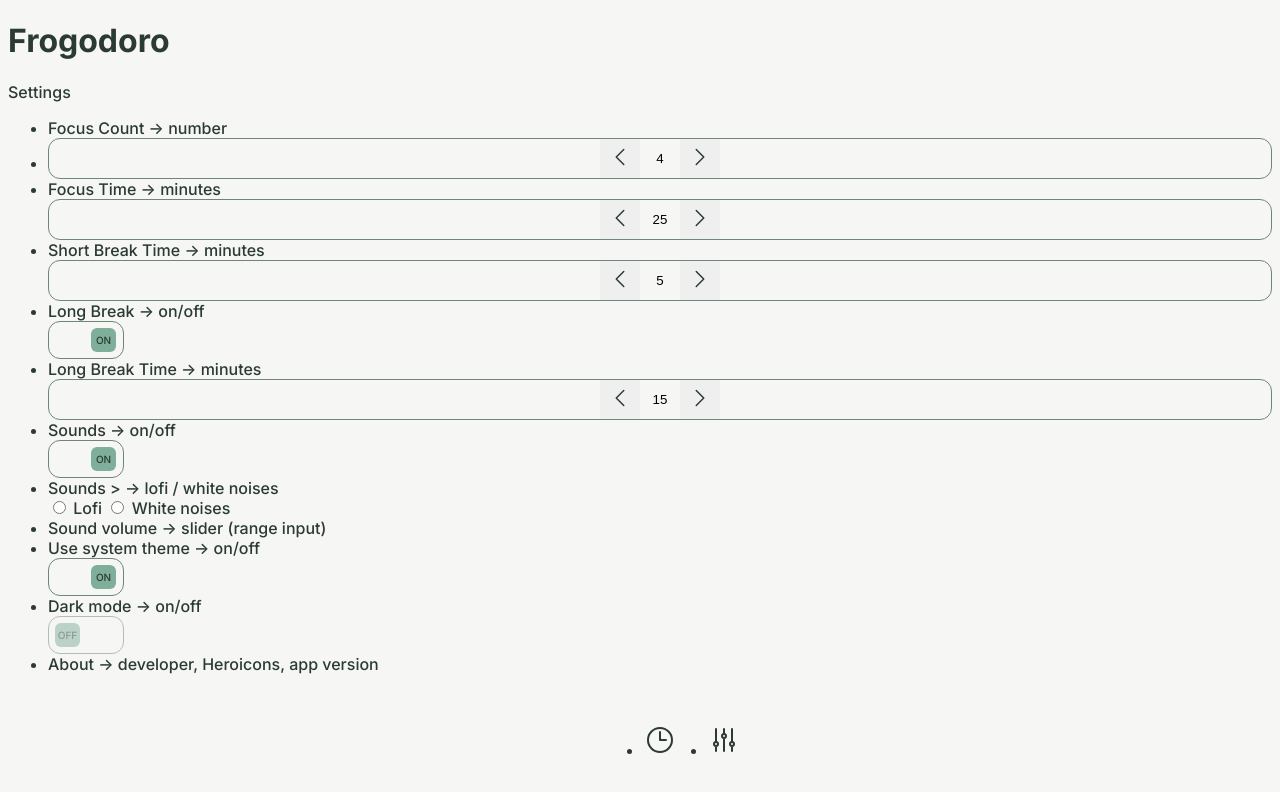
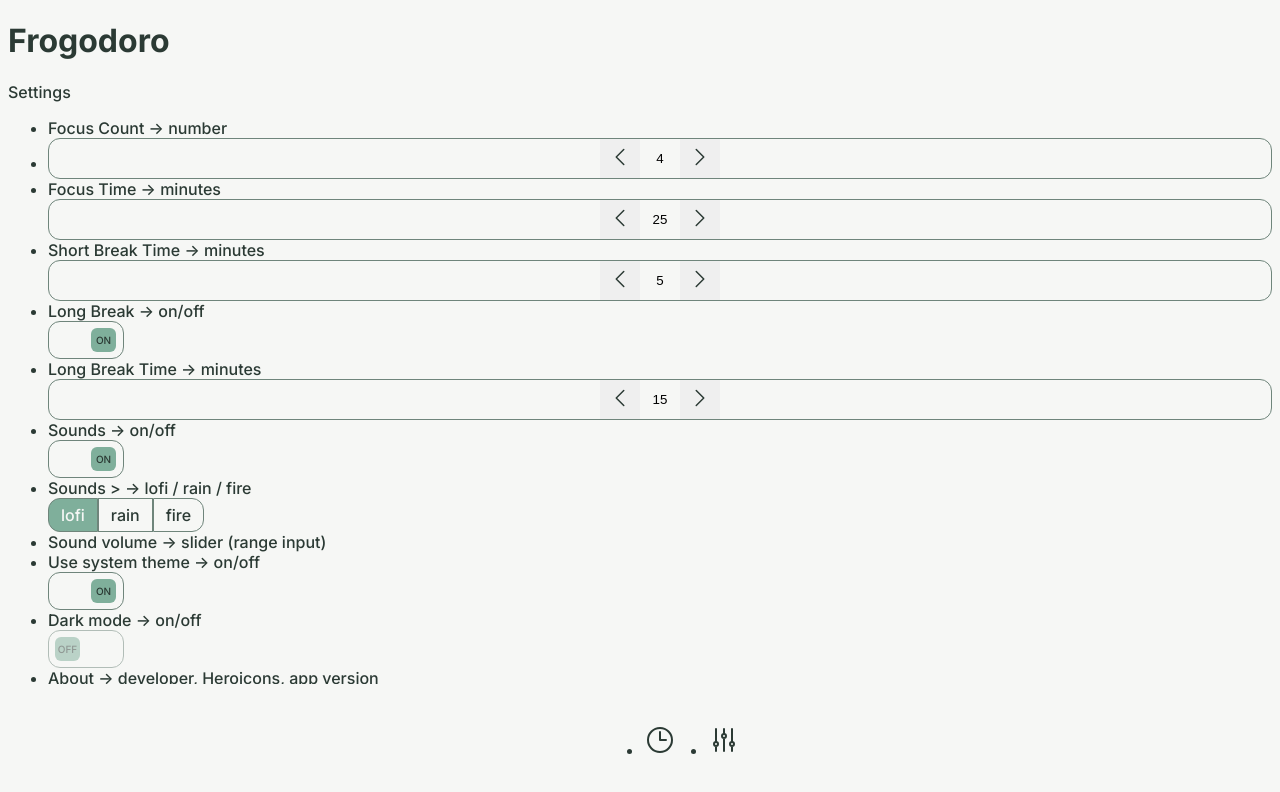
Before and after one commit to lelamanolio/frogodoro, a Vue app: page / in a window 1280 px wide. Both pictures are taken after a click on the item 724 px from the left and 742 px from the top of the page. Shown: the top 792 px of the page. Built offline with nearby package versions, Linux system fonts and the light colour scheme; the HTML template or start-up script is replaced by a standard one.

Commit message:
✨ manage button group to change sound type

```diff
--- a/src/components/SettingsView.vue
+++ b/src/components/SettingsView.vue
@@ -5,35 +5,65 @@
     <ul>
       <li>Focus Count -> number</li>
       <li>
-        <InputNumber :number="settings.focusCount" :step="1" @number-change="val => updateSettings('focusCount', val)" />
+        <InputNumber
+          :number="settings.focusCount"
+          :step="1"
+          @number-change="(val) => updateSettings('focusCount', val)"
+        />
       </li>
       <li>Focus Time -> minutes</li>
-        <InputNumber :number="settings.focusTime" :step="5" @number-change="val => updateSettings('focusTime', val)" />
+      <InputNumber
+        :number="settings.focusTime"
+        :step="5"
+        @number-change="(val) => updateSettings('focusTime', val)"
+      />
       <li>Short Break Time -> minutes</li>
-        <InputNumber :number="settings.shortBreakTime" :step="5" @number-change="val => updateSettings('shortBreakTime', val)" />
+      <InputNumber
+        :number="settings.shortBreakTime"
+        :step="5"
+        @number-change="(val) => updateSettings('shortBreakTime', val)"
+      />
       <li>Long Break -> on/off</li>
-        <ToggleSwitch :value="settings.longBreak" @toggle-change="val => updateSettings('longBreak', val)" />
+      <ToggleSwitch
+        :value="settings.longBreak"
+        @toggle-change="(val) => updateSettings('longBreak', val)"
+      />
       <li>Long Break Time -> minutes</li>
-        <InputNumber :class="settings.longBreak === false ? 'c-number--disabled' : ''" :number="settings.longBreakTime" :step="5" @number-change="val => updateSettings('longBreakTime', val)" />
+      <InputNumber
+        :class="settings.longBreak === false ? 'c-number--disabled' : ''"
+        :number="settings.longBreakTime"
+        :step="5"
+        @number-change="(val) => updateSettings('longBreakTime', val)"
+      />
       <li>Sounds -> on/off</li>
-        <ToggleSwitch :value="settings.sounds" @toggle-change="val => updateSettings('sounds', val)" />
-      <li>Sounds > -> lofi / white noises</li>
-        <ButtonGroup />
+      <ToggleSwitch
+        :value="settings.sounds"
+        @toggle-change="(val) => updateSettings('sounds', val)"
+      />
+      <li>Sounds > -> lofi / rain / fire</li>
+      <ButtonGroup :group="'sounds'" :buttons="['lofi', 'rain', 'fire']" @sound-change="(val) => updateSettings('soundType', val)" :value="settings.soundType" />
       <li>Sound volume -> slider (range input)</li>
       <li>Use system theme -> on/off</li>
-        <ToggleSwitch :value="settings.useSystemTheme" @toggle-change="val => updateSettings('useSystemTheme', val)" />
+      <ToggleSwitch
+        :value="settings.useSystemTheme"
+        @toggle-change="(val) => updateSettings('useSystemTheme', val)"
+      />
       <li>Dark mode -> on/off</li>
-        <ToggleSwitch :class="settings.useSystemTheme === true ? 'c-toggle--disabled' : ''" :value="settings.darkMode" @toggle-change="val => updateSettings('darkMode', val)" />
+      <ToggleSwitch
+        :class="settings.useSystemTheme === true ? 'c-toggle--disabled' : ''"
+        :value="settings.darkMode"
+        @toggle-change="(val) => updateSettings('darkMode', val)"
+      />
       <li>About -> developer, Heroicons, app version</li>
     </ul>
   </div>
 </template>
 
 <script setup>
-import { ref, onBeforeMount } from 'vue';
-import ButtonGroup from './form/ButtonGroup.vue';
-import InputNumber from './form/InputNumber.vue';
-import ToggleSwitch from './form/ToggleSwitch.vue';
+import { ref, onBeforeMount } from 'vue'
+import ButtonGroup from './form/ButtonGroup.vue'
+import InputNumber from './form/InputNumber.vue'
+import ToggleSwitch from './form/ToggleSwitch.vue'
 
 const settings = ref({
   focusCount: 4,
@@ -45,33 +75,31 @@ const settings = ref({
   soundType: 'lofi',
   volume: 40,
   useSystemTheme: true,
-  darkMode: false
-});
-const storageKey = 'frogodoro.settings';
+  darkMode: false,
+})
+const storageKey = 'frogodoro.settings'
 
 const setCustomSettings = () => {
-  localStorage.setItem(storageKey, JSON.stringify(settings.value));
+  localStorage.setItem(storageKey, JSON.stringify(settings.value))
 }
 
 const updateSettings = (key, value) => {
-  settings.value[key] = value;
+  settings.value[key] = value
 
-  setCustomSettings();
+  setCustomSettings()
 }
 
 onBeforeMount(() => {
   try {
-    const raw = localStorage.getItem(storageKey);
+    const raw = localStorage.getItem(storageKey)
 
     if (raw) {
-      settings.value = JSON.parse(raw);
+      settings.value = JSON.parse(raw)
     }
   } catch (e) {
-    console.error(e);
+    console.error(e)
   }
 })
 </script>
 
-<style lang="scss">
-
-</style>
+<style lang="scss"></style>
--- a/src/components/form/ButtonGroup.vue
+++ b/src/components/form/ButtonGroup.vue
@@ -1,20 +1,66 @@
 <template>
-  <div>
-    <label>
-      <input type="radio" name="sounds" />
-      Lofi
-    </label>
-    <label>
-      <input type="radio" name="sounds" />
-      White noises
-    </label>
+  <div class="c-button-group">
+    <template v-for="button of props.buttons">
+      <input class="c-button-group__input" type="radio" :value="button" :id="button" :name="props.group" :checked="props.value === button" @change="e => emit('soundChange', e.target.value)" />
+      <label class="c-button-group__label" :for="button">
+        {{ button }}
+      </label>
+    </template>
   </div>
 </template>
 
 <script setup>
+import { defineProps, defineEmits } from 'vue';
 
+const emit = defineEmits(['soundChange']);
+const props = defineProps({
+  group: {
+    type: String,
+  },
+  buttons: {
+    type: Array,
+  },
+  value: {
+    type: String
+  }
+});
 </script>
 
 <style lang="scss">
+.c-button-group {
+  display: flex;
+}
 
+.c-button-group__label {
+  padding: 6px 12px;
+  cursor: pointer;
+  border: 1px solid var(--text-muted);
+  transition: border 0.1s linear, background-color 0.1s linear;
+
+  &:hover {
+    border: 1px solid var(--text);
+    background-color: color-mix(in srgb, var(--background) 99%, var(--text) 1%);
+  }
+
+  &:first-of-type {
+    border-top-left-radius: 12px;
+    border-bottom-left-radius: 12px;
+  }
+
+  &:last-of-type {
+    border-top-right-radius: 12px;
+    border-bottom-right-radius: 12px;
+  }
+}
+
+.c-button-group__input {
+  opacity: 0;
+  position: absolute;
+  visibility: hidden;
+
+  &:checked + .c-button-group__label {
+    background-color: var(--primary-color);
+    color: var(--background);
+  }
+}
 </style>
```
